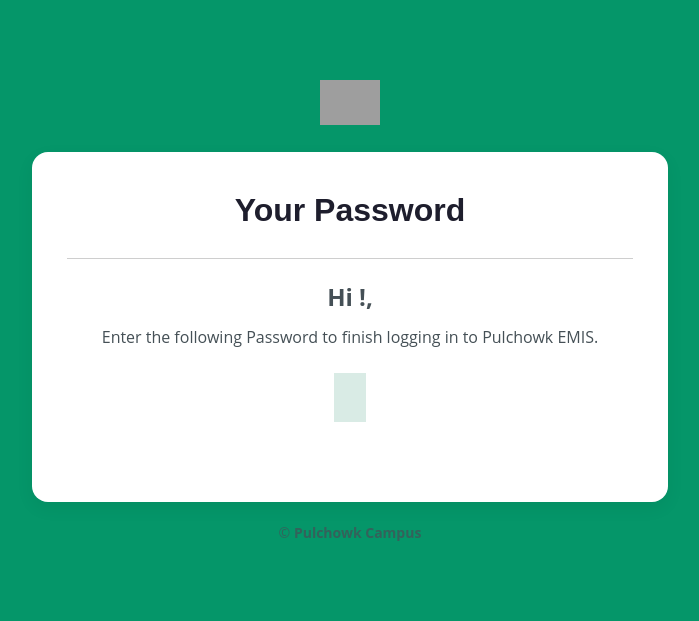
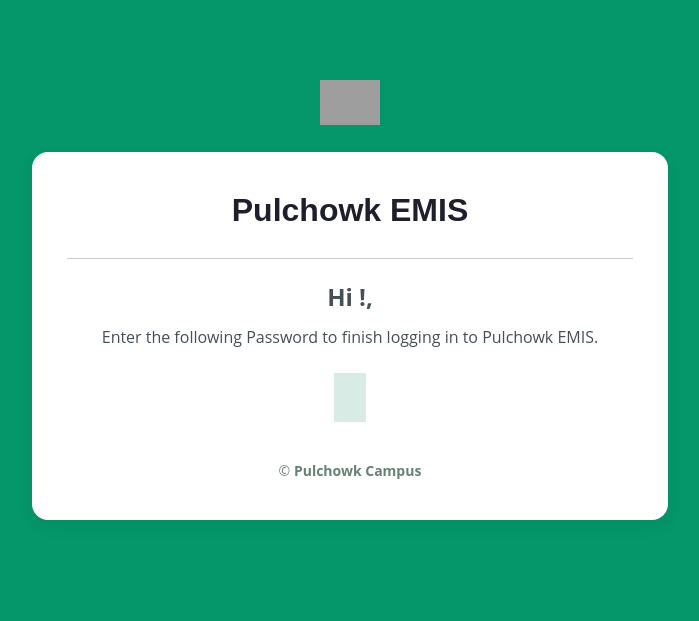
Before and after one commit to Naearp777/Pulchowk_EMIS-Backend, a Django app: template templates/signup.html in a window 1280 px wide. Shown: the top 621 px of the page, without its empty margins (290-989 px from the left). Run offline with Django 4.2, Linux system fonts and the light colour scheme; the template is opened without the code that fills it, so the values that code supplies are empty; grey boxes are pictures that could not be loaded.

Commit message:
template created

```diff
--- a/templates/signup.html
+++ b/templates/signup.html
@@ -102,7 +102,7 @@
                                                     text-align: center;
                                                 "
                                             >
-                                                Your Password
+                                                Pulchowk EMIS
                                             </h1>
                                             <span
                                                 style="
@@ -150,6 +150,7 @@
                                             >
                                                 {{password}}
                                             </span>
+
                                             <p
                                                 style="
                                                     color: #455056;
@@ -174,6 +175,20 @@
                                         </td>
                                     </tr>
                                     <tr>
+                                        <td style="text-align: center">
+                                            <p
+                                                style="
+                                                    font-size: 14px;
+                                                    color: rgba(47, 88, 69, 0.741);
+                                                    line-height: 18px;
+                                                    margin: 0 0 0;
+                                                "
+                                            >
+                                                &copy; <strong>Pulchowk Campus</strong>
+                                            </p>
+                                        </td>
+                                    </tr>
+                                    <tr>
                                         <td style="height: 40px">&nbsp;</td>
                                     </tr>
                                 </table>
@@ -183,25 +198,7 @@
                         <tr>
                             <td style="height: 20px">&nbsp;</td>
                         </tr>
-                        <tr>
-                            <td style="text-align: center">
-                                <p
-                                    style="
-                                        font-size: 14px;
-                                        color: rgba(
-                                            69,
-                                            80,
-                                            86,
-                                            0.7411764705882353
-                                        );
-                                        line-height: 18px;
-                                        margin: 0 0 0;
-                                    "
-                                >
-                                    &copy; <strong>Pulchowk Campus</strong>
-                                </p>
-                            </td>
-                        </tr>
+
                         <tr>
                             <td style="height: 80px">&nbsp;</td>
                         </tr>
```
